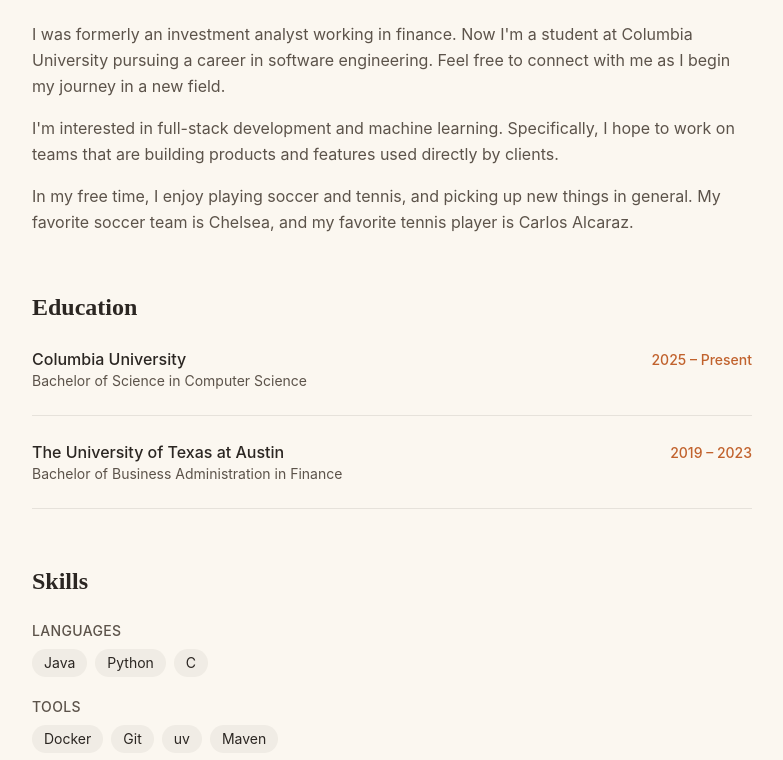
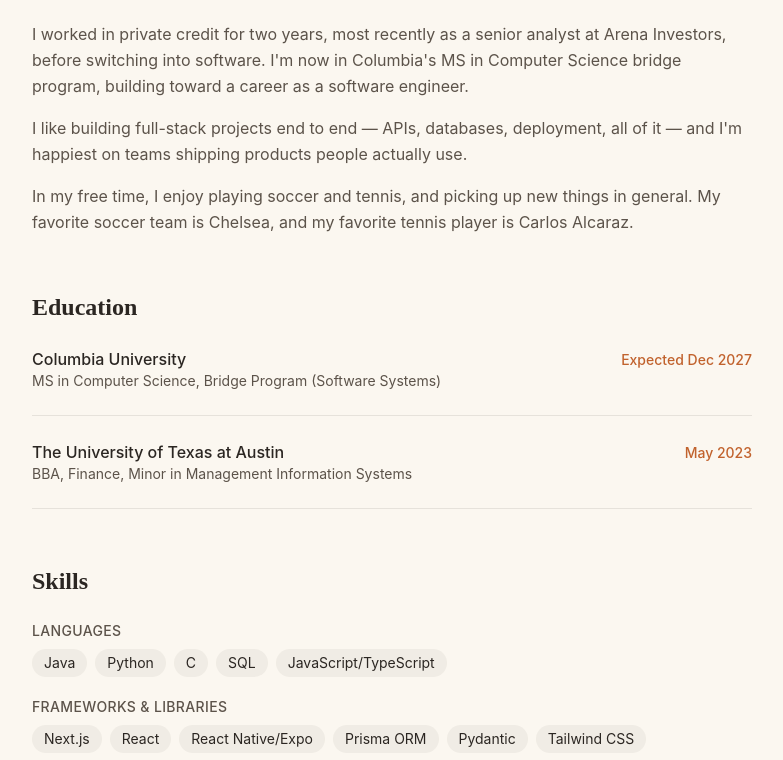
Before and after one commit to andrew-hsu-6/andrew-hsu-6.github.io, an Astro site: page /about in a window 1280 px wide. Shown: the part 192-952 px from the top of the page, without its empty margins (248-1031 px from the left). Built offline with nearby package versions, Linux system fonts and the light colour scheme; Astro itself is replaced by a stand-in of ours.

Commit message:
Update site content to match current resume
- Rewrite landing page and about bio copy to sound less generic/AI-written
- Fix About education section (Columbia MS CS Bridge Program, UT Austin BBA details) and expand skills to match resume
- Replace Pictolingo project with Calordle; refresh LionTalk/ResyBot descriptions and tech tags

```diff
--- a/src/pages/about.astro
+++ b/src/pages/about.astro
@@ -4,19 +4,26 @@ import BaseLayout from "../layouts/BaseLayout.astro";
 const education = [
   {
     school: "Columbia University",
-    years: "2025 – Present",
-    degree: "Bachelor of Science in Computer Science",
+    years: "Expected Dec 2027",
+    degree: "MS in Computer Science, Bridge Program (Software Systems)",
   },
   {
     school: "The University of Texas at Austin",
-    years: "2019 – 2023",
-    degree: "Bachelor of Business Administration in Finance",
+    years: "May 2023",
+    degree: "BBA, Finance, Minor in Management Information Systems",
   },
 ];
 
 const skills = [
-  { category: "Languages", items: ["Java", "Python", "C"] },
-  { category: "Tools", items: ["Docker", "Git", "uv", "Maven"] },
+  { category: "Languages", items: ["Java", "Python", "C", "SQL", "JavaScript/TypeScript"] },
+  {
+    category: "Frameworks & Libraries",
+    items: ["Next.js", "React", "React Native/Expo", "Prisma ORM", "Pydantic", "Tailwind CSS"],
+  },
+  {
+    category: "Tools & DevOps",
+    items: ["Docker", "Vercel", "Git", "GitHub Actions", "PostgreSQL", "Supabase"],
+  },
 ];
 ---
 
@@ -28,15 +35,15 @@ const skills = [
 
     <div class="mt-6 space-y-4 text-charcoal-soft leading-relaxed">
       <p>
-        I was formerly an investment analyst working in finance. Now I'm a
-        student at Columbia University pursuing a career in software
-        engineering. Feel free to connect with me as I begin my journey
-        in a new field.
+        I worked in private credit for two years, most recently as a senior
+        analyst at Arena Investors, before switching into software. I'm now
+        in Columbia's MS in Computer Science bridge program, building
+        toward a career as a software engineer.
       </p>
       <p>
-        I'm interested in full-stack development and machine learning.
-        Specifically, I hope to work on teams that are building products and
-        features used directly by clients.
+        I like building full-stack projects end to end &mdash; APIs,
+        databases, deployment, all of it &mdash; and I'm happiest on teams
+        shipping products people actually use.
       </p>
       <p>
         In my free time, I enjoy playing soccer and tennis, and picking up new
--- a/src/pages/index.astro
+++ b/src/pages/index.astro
@@ -11,13 +11,15 @@ import BaseLayout from "../layouts/BaseLayout.astro";
           Andrew Hsu
         </h1>
         <p class="mt-4 text-lg text-charcoal-soft">
-          CS student at Columbia University, building a second career in software engineering.
+          Incoming MS in Computer Science student at Columbia, formerly an
+          investment analyst.
         </p>
         <p class="mt-6 text-base leading-relaxed text-charcoal-soft">
-          I spent a few years as an investment analyst before deciding to pursue
-          what I actually wanted to build: software. Now I'm at Columbia studying
-          computer science, with a focus on full-stack development and machine
-          learning.
+          I spent two years underwriting private credit deals at Arena
+          Investors before switching into software. These days I'm building
+          things like a Wordle-style calorie guessing game, a restaurant
+          reservation bot, and a campus events aggregator &mdash; mostly in
+          TypeScript and Java.
         </p>
         <div class="mt-8 flex items-center justify-center sm:justify-start gap-4">
           <a
--- a/src/pages/projects.astro
+++ b/src/pages/projects.astro
@@ -2,25 +2,26 @@
 import BaseLayout from "../layouts/BaseLayout.astro";
 import ProjectCard from "../components/ProjectCard.astro";
 
-// TODO: replace with the real repo URLs for each project
 const projects = [
   {
-    name: "Pictolingo",
+    name: "Calordle",
     description:
-      "A language learning app that helps improve writing and reading Mandarin Chinese.",
-    tech: ["React Native"],
-    github: "https://github.com/andrew-hsu-6/pictolingo",
+      "A daily Wordle-style calorie guessing game, with a progressive hint system and shareable results.",
+    tech: ["Next.js", "TypeScript", "PostgreSQL"],
+    github: "https://github.com/andrew-hsu-6/calordle",
   },
   {
     name: "LionTalk",
-    description: "An aggregator for Columbia speaker seminars.",
-    tech: ["Python"],
+    description:
+      "A centralized hub for upcoming Columbia speaker events, scraped and normalized daily with Gemini.",
+    tech: ["Python", "Gemini API"],
     github: "https://github.com/andrew-hsu-6/liontalk",
   },
   {
     name: "ResyBot",
-    description: "Automates restaurant bookings for hard-to-get tables.",
-    tech: ["Java"],
+    description:
+      "Automated monitoring tool that polls for hard-to-get restaurant reservations.",
+    tech: ["Java", "Docker"],
     github: "https://github.com/andrew-hsu-6/resybot",
   },
 ];
```
